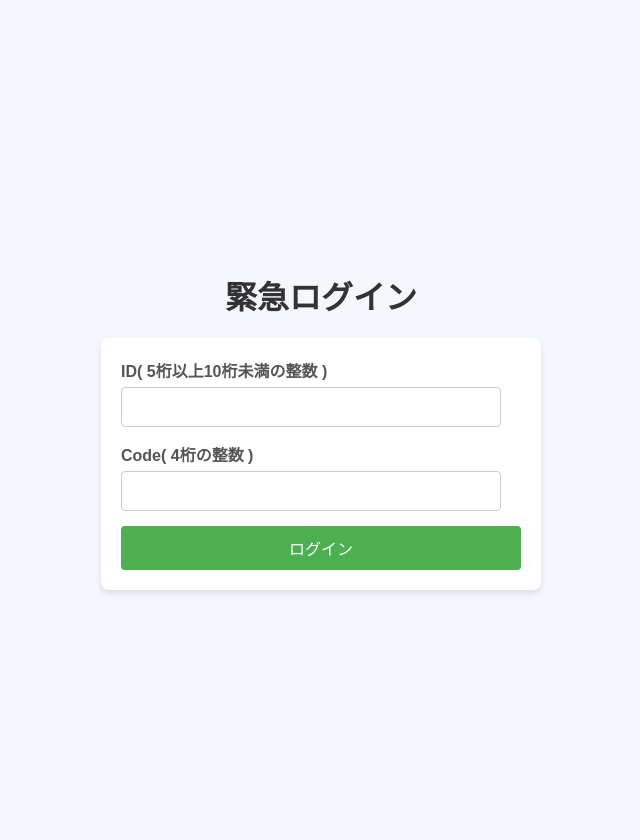
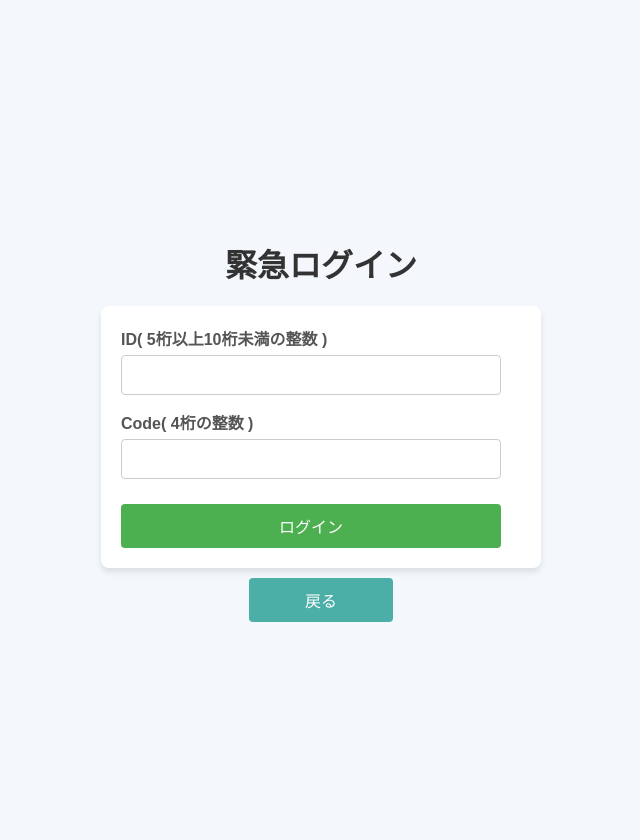
Before and after one commit to t22cs050/CareLink, a Django app: page /careLink/emergency_login/ in a window 1280 px wide. Shown: the whole page, without its empty margins (319-959 px from the left). Run offline with Django 4.2, Linux system fonts and the light colour scheme.

Commit message:
[add]ログインホームへ戻れるように遷移ボタンを作成

```diff
--- a/careLink/templates/careLink/emergency_login.html
+++ b/careLink/templates/careLink/emergency_login.html
@@ -49,8 +49,23 @@
             box-shadow: 0 0 8px rgba(76, 175, 80, 0.3);
             outline: none;
         }
+        button, .back-button {
+            display: block;
+            width: 10%;
+            padding: 10px;
+            background-color:rgb(76, 175, 167);
+            color: white;
+            border: none;
+            border-radius: 4px;
+            font-size: 16px;
+            cursor: pointer;
+            text-align: center;
+            text-decoration: none;
+            transition: background-color 0.3s;
+            margin-top: 10px;
+        }
         button {
-            width: 100%;
+            width: 95%;
             padding: 10px;
             background-color: #4CAF50;
             color: white;
@@ -86,6 +101,8 @@
             pattern="[0-9]+" oninput="this.value = this.value.replace(/[^0-9]/g, '');" required>
 
         <button type="submit">ログイン</button>
+
     </form>
+    <a href="{% url 'careLink:user_login' %}" class="back-button">戻る</a>
 </body>
 </html>
```
